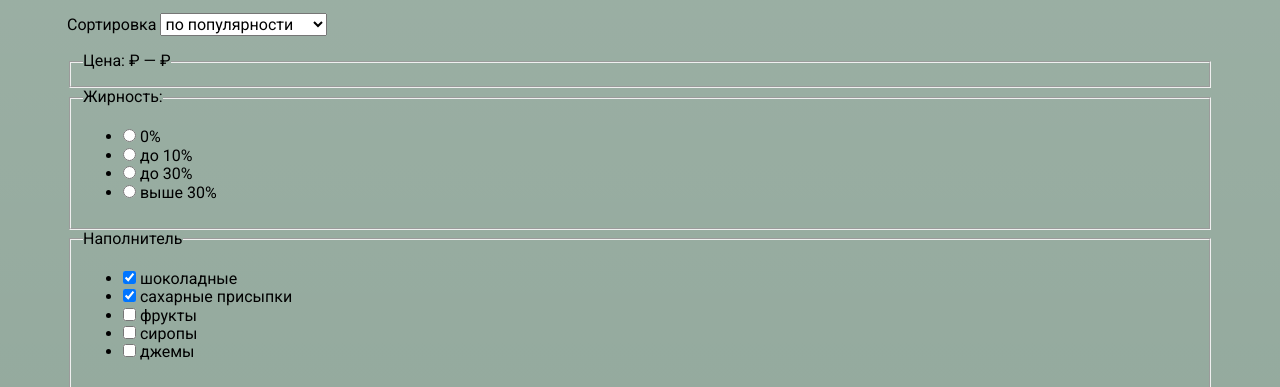
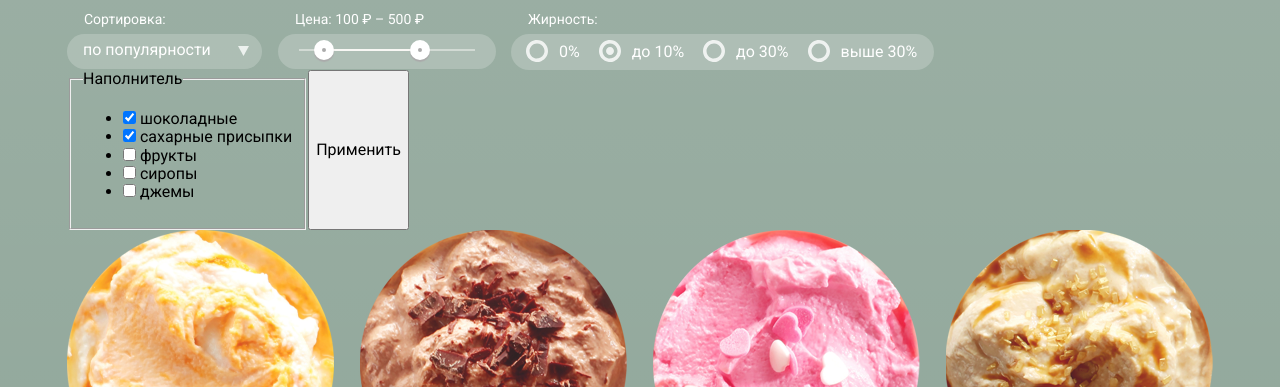
Before and after one commit to DmytroMaletskyi/GllacyTraning, a plain HTML site: page catalog.html in a window 1280 px wide. Shown: the part 173-560 px from the top of the page. Drawn offline with Linux system fonts and the light colour scheme.

Commit message:
Завершил стилизацию сортировки, выбора цены и жирности в фильтре страницы каталога

```diff
--- a/catalog.html
+++ b/catalog.html
@@ -161,8 +161,8 @@
       <section class="filter-section container">
         <h2 class="visually-hidden">Фильтр</h2>
         <form class="filter-form" action="https://echo.htmlacademy.ru/" method="POST">
-          <p>
-            <label for="sorting">Сортировка</label>
+          <p class="sorting">
+            <label for="sorting">Сортировка:</label>
             <select name="sorting-order" id="sorting">
               <option value="popularity">по популярности</option>
               <option value="cheap-first">сначала недорогие</option>
@@ -172,8 +172,17 @@
           </p>
           <fieldset class="price-selector">
             <legend>
-              Цена: <span class="lower-price"></span> &#8381; &mdash; <span class="higher-price"></span> &#8381;
+              Цена: <span class="lower-price">100</span> &#8381; &ndash; <span class="higher-price">500</span> &#8381;
             </legend>
+            <div class="range-selector">
+              <div class="range-controls">
+                <div class="scale">
+                  <div class="bar" style="width: 57%; margin-left: 21px; "></div>
+                  <div class="toggle toggle-min" tabindex="0" style="left: calc(14% - 10px);"></div>
+                  <div class="toggle toggle-max" tabindex="0" style="left: calc(69% - 10px);"></div>
+                </div>
+              </div>
+            </div>
           </fieldset>
           <fieldset class="fat-selector">
             <legend>Жирность:</legend>
@@ -183,7 +192,7 @@
                 <label for="0%">0%</label>
               </li>
               <li>
-                <input type="radio" id="to-10%" name="fat" value="to-10%">
+                <input type="radio" id="to-10%" name="fat" value="to-10%" checked>
                 <label for="to-10%">до 10%</label>
               </li>
               <li>
--- a/css/style.css
+++ b/css/style.css
@@ -486,6 +486,7 @@ a.current span {
   font-size: 13px;
   line-height: 15px;
 
+
   background-color: transparent;
   border-radius: 0;
   border-bottom: 1px solid var(--light-gray-border, rgba(50, 50, 50, 0.2));
@@ -739,7 +740,185 @@ a.current span {
   line-height: 41px;
   color: white;
 
-  margin-bottom: 29px;
+  margin-bottom: 27px;
+}
+
+.filter-form {
+  display: flex;
+  flex-wrap: wrap;
+
+  width: 869px;
+}
+
+.sorting {
+  display: flex;
+  flex-direction: column;
+  margin: 0;
+  margin-right: 16px;
+}
+
+.sorting label {
+  font-size: 14px;
+  line-height: 16px;
+  color: white;
+  padding-left: 17px;
+  margin-bottom: 7px;
+}
+
+.sorting select {
+  font-size: 16px;
+  line-height: 18px;
+  color: white;
+
+  border: none;
+  border-radius: 20px;
+  background-color: rgba(255, 255, 255, 0.2);
+  background-image: url("../img/arrow-down.svg");
+  background-repeat: no-repeat;
+  background-position: 171px 12px;
+
+  -webkit-appearance: none;
+  appearance: none;
+
+  padding-top: 7px;
+  padding-right: 34px;
+  padding-bottom: 10px;
+  padding-left: 16px;
+}
+
+.price-selector {
+  border: none;
+  padding: 0;
+  margin: 0;
+  margin-right: 15px;
+}
+
+.price-selector legend {
+  font-size: 14px;
+  line-height: 16px;
+  color: white;
+
+  padding-left: 17px;
+  margin-bottom: 7px;
+}
+
+.range-controls {
+  width: 218px;
+  height: 35px;
+  box-sizing: border-box;
+  background-color: rgba(255, 255, 255, 0.2);
+  border-radius: 20px;
+  padding-top: 15px;
+  padding-right: 21px;
+  padding-left: 21px;
+}
+
+.range-controls .scale {
+  position: relative;
+  height: 2px;
+  background-color: rgba(248, 247, 244, 0.5);
+}
+
+.range-controls .bar {
+  width: 57%;
+  height: 2px;
+  background-color: #F8F7F4;
+}
+
+.range-controls .toggle {
+  position: absolute;
+  top: -9px;
+  left: 0;
+  width: 20px;
+  height: 20px;
+  box-sizing: border-box;
+  border-radius: 50%;
+  box-shadow: 0 2px 1px 0 var(--toggle-shadow, #ABABAB);
+  background-color: #ABABAB;
+  border: 8px solid #FFFFFF;
+  cursor: pointer;
+}
+
+.range-controls .toggle-min {
+  left: calc(14% - 10px);
+}
+
+.range-controls .toggle-max {
+  left: calc(69% - 10px);
+}
+
+.fat-selector {
+  border: none;
+  padding: 0;
+  margin: 0;
+}
+
+.fat-selector legend {
+  font-size: 14px;
+  line-height: 16px;
+  color: white;
+
+  padding-left: 17px;
+  margin-bottom: 7px;
+}
+
+.fat-selector ul {
+  display: flex;
+  list-style: none;
+  background-color: rgba(255, 255, 255, 0.2);
+  border-radius: 20px;
+  padding-top: 9px;
+  padding-right: 17px;
+  padding-bottom: 8px;
+  padding-left: 44px;
+  margin: 0;
+}
+
+.fat-selector li:not(:last-of-type) {
+  margin-right: 48px;
+}
+
+.fat-selector label{
+  position: relative;
+  font-size: 16px;
+  line-height: 18px;
+  color: white;
+}
+
+.fat-selector label::before {
+  position: absolute;
+  top: -2px;
+  left: -33px;
+  width: 22px;
+  height: 22px;
+  content: url("../img/radio-off.svg");
+}
+
+.fat-selector input:hover + label::before,
+.fat-selector input:focus + label::before {
+  content: url("../img/radio-off-hover.svg");
+}
+
+.fat-selector input:disabled + label::before {
+  content: url("../img/radio-off-blocked.svg");
+}
+
+.fat-selector input:checked + label::before {
+  content: url("../img/radio-on.svg");
+}
+
+.fat-selector input:checked:hover + label::before,
+.fat-selector input:checked:focus + label::before {
+  content: url("../img/radio-on-hover.svg");
+}
+
+.fat-selector input:checked:disabled + label::before {
+  content: url("../img/radio-on-blocked.svg");
+}
+
+.fat-selector input {
+  -webkit-appearance: none;
+  appearance: none;
 }
 
 .catalog-section ul{
```
Also changed, not shown: img/arrow-down.svg (added), img/checkbox-off-blocked.svg (added), img/checkbox-off-hover.svg (added), img/checkbox-off.svg (added), img/checkbox-on-blocked.svg (added), img/checkbox-on-hover.svg (added), img/checkbox-on.svg (added), img/radio-off-blocked.svg (added), img/radio-off-hover.svg (added), img/radio-off.svg (added), img/radio-on-blocked.svg (added), img/radio-on-hover.svg (added), img/radio-on.svg (added).
